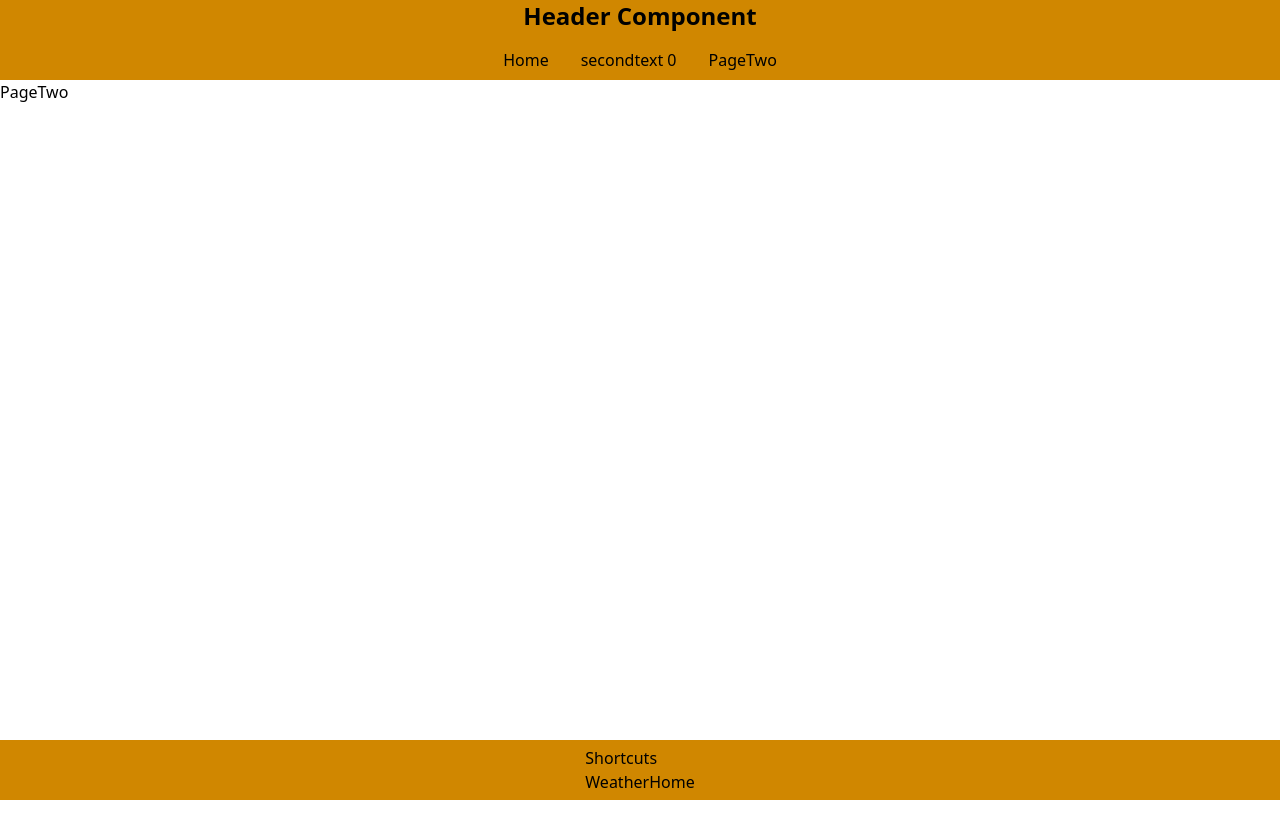
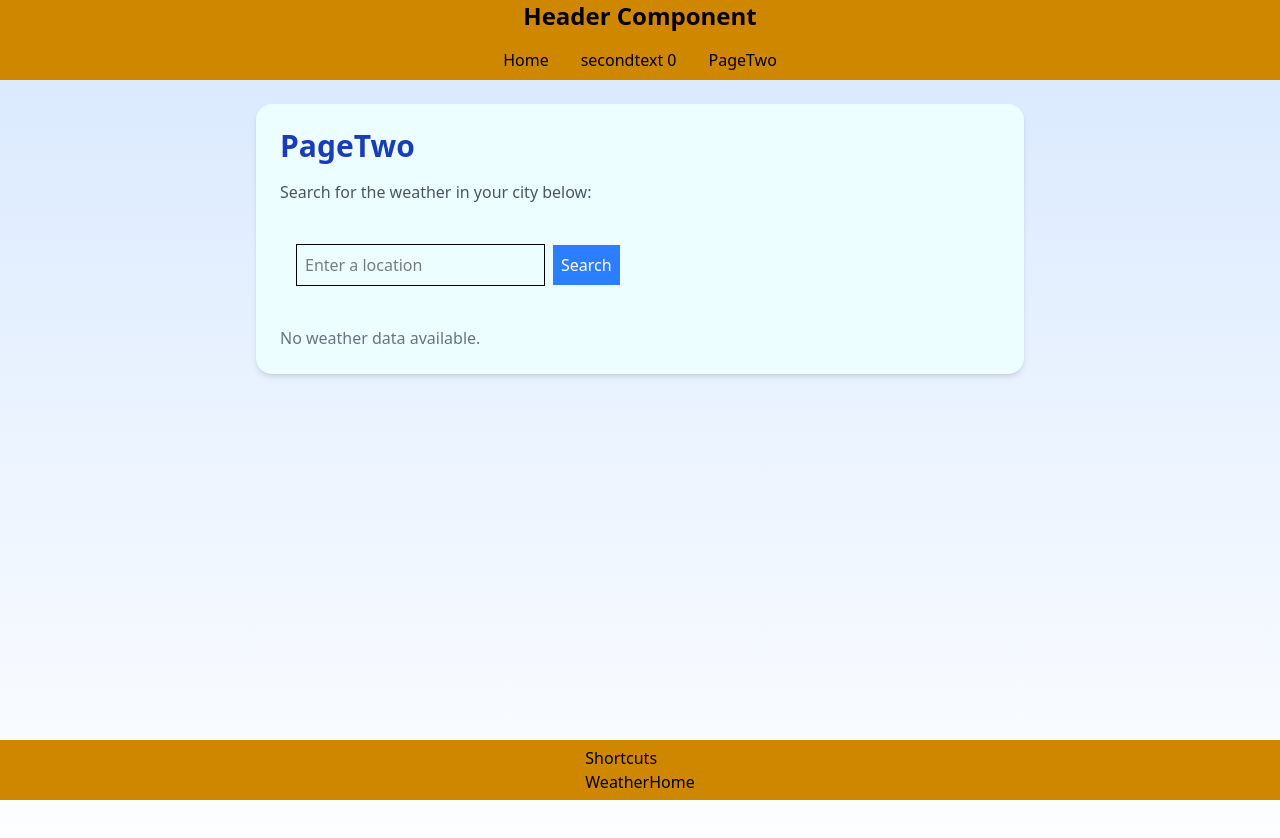
Before and after one commit to ZanaPK0/Version1, a React (Vite) app in the folder vite-project/: page /PageTwo in a window 1280 px wide. Shown: the top 838 px of the page. Before the commit the page ends 800 px from the top, so only its background shows below. Built offline with nearby package versions, Linux system fonts and the light colour scheme.

Commit message:
homepage not working properly, pageTwo now fetches hourly temperature and conditions and displays it for the searched location, pageOne works properly, fetching 3 cities

```diff
--- a/vite-project/src/Components/WeatherSearch/SearchInput.jsx
+++ b/vite-project/src/Components/WeatherSearch/SearchInput.jsx
@@ -1,12 +1,13 @@
 import React, {useState, useEffect } from "react";
 import { useDispatch } from "react-redux";
-import { fetchWeather, clearWeather } from "../../Reducers/weatherSearchSlice";
+import { fetchCurrentLocationWeather, clearWeather, fetchSearchedWeather } from "../../Reducers/weatherSearchSlice";
 
-function SearchInput() {
+function SearchInput({id}) {
 
 
   const dispatch = useDispatch();
   const [query, setQuery] = useState("");
+
 
 
   const handleInputChange = (e) => {
@@ -16,10 +17,10 @@ function SearchInput() {
 
 
 
-  // Having this makes it always load Stockholm when going back to HomePage.
-    useEffect(() => {
-        dispatch(fetchWeather("London"));
-      }, [dispatch]);
+  // // Having this makes it always load Stockholm when going back to HomePage.
+  //   useEffect(() => {
+  //       dispatch(fetchCurrentLocationWeather("London"));
+  //     }, [dispatch]);
 
 
 
@@ -29,7 +30,11 @@ function SearchInput() {
     e.preventDefault();
     dispatch(clearWeather()); // Clear previous weather data
     // Dispatch the fetchWeather thunk with the user's search query.
-    dispatch(fetchWeather(query));
+    if (e.target.id === "homePage") {
+      dispatch(fetchCurrentLocationWeather(query));
+      return
+    }
+    dispatch(fetchSearchedWeather(query));
   };
 
 
@@ -38,7 +43,7 @@ function SearchInput() {
       <>
 
     <form onSubmit={handleSubmit} className="p-4">
-      <input
+      <input id={id}
         type="text"
         value={query}
         onChange={handleInputChange}
--- a/vite-project/src/Pages/Home.jsx
+++ b/vite-project/src/Pages/Home.jsx
@@ -1,27 +1,38 @@
-import React,  {  } from "react";
+import React,  { useEffect } from "react";
 import { useSelector } from "react-redux";
 import SearchInput from "../Components/WeatherSearch/SearchInput"
 import WeatherItem from "../Components/WeatherSearch/WeatherItem"
+import { fetchCurrentLocationWeather } from "../Reducers/weatherSearchSlice";
+
+import { useDispatch } from "react-redux";
+
+
+function Home(){
+    // const { weatherData, loading, error } = useSelector((state) => state.weather);
+
+
+    const { currentLocationWeather, loading, error } = useSelector(
+      (state) => state.weather ?? {}
+    );
 
 
 
-function Home(){
-    const { weatherData, loading, error } = useSelector((state) => state.weather);
+
 
 
     return (
       <main className="min-h-screen bg-gradient-to-b from-blue-100 to-white p-6">
-        <div className="max-w-3xl mx-auto bg-blue-50 rounded-2xl shadow-md p-6">
+        <div className="max-w-3xl mx-auto bg-cyan-50 rounded-2xl shadow-md p-6">
           <h2 className="text-3xl font-bold mb-4 text-blue-800">Home</h2>
           <p className="mb-6 text-gray-600">Search for the weather in your city below:</p>
 
-          <SearchInput />
+          <SearchInput id="homePage" onSearch={(query) => dispatch(fetchCurrentLocationWeather(query))} />
 
           <div className="mt-6">
             {loading && <p className="text-blue-500">Loading weather data...</p>}
             {error && <p className="text-red-500">Error: {error}</p>}
-            {weatherData ? (
-              <WeatherItem weather={weatherData} />
+            {currentLocationWeather ? (
+              <WeatherItem weather={currentLocationWeather} />
             ) : (
               !loading && <p className="text-gray-500">No weather data available.</p>
             )}
--- a/vite-project/src/Pages/PageOne.jsx
+++ b/vite-project/src/Pages/PageOne.jsx
@@ -4,10 +4,15 @@ import { fetchMultipleCities } from "../Reducers/weatherCitiesSlice";
 import WeatherItem from "../Components/WeatherSearch/WeatherItem";
 
 function PageOne() {
+
+
+
   const dispatch = useDispatch();
   const { citiesWeatherData, loading, error } = useSelector(
     (state) => state.weatherCities
   );
+
+
 
   useEffect(() => {
     dispatch(fetchMultipleCities());
@@ -28,6 +33,7 @@ function PageOne() {
           {citiesWeatherData && citiesWeatherData.length > 0 ? (
             citiesWeatherData.map((weather, index) => (
               <WeatherItem key={index} weather={weather} />
+
             ))
           ) : (
             !loading && <p className="text-gray-500">No weather data available...</p>
--- a/vite-project/src/Pages/PageTwo.jsx
+++ b/vite-project/src/Pages/PageTwo.jsx
@@ -1,8 +1,71 @@
+import React,  { useEffect } from "react";
+import { useSelector } from "react-redux";
+import SearchInput from "../Components/WeatherSearch/SearchInput"
+import WeatherItem from "../Components/WeatherSearch/WeatherItem"
+import { fetchSearchedWeather } from "../Reducers/weatherSearchSlice";
+
+import { useDispatch } from "react-redux";
+
+
+
+
 function PageTwo(){
+
+
+
+    const { searchedWeather, loading, error } = useSelector(
+        (state) => state.weather ?? {}
+      );
+      const forecastDays = searchedWeather?.forecast?.forecastday ?? [];
+
+
+
     return (
-        <main>
-        <h2>PageTwo</h2>
+        <main className="min-h-screen bg-gradient-to-b from-blue-100 to-white p-6">
+          <div className="max-w-3xl mx-auto bg-cyan-50 rounded-2xl shadow-md p-6">
+            <h2 className="text-3xl font-bold mb-4 text-blue-800">PageTwo</h2>
+            <p className="mb-6 text-gray-600">Search for the weather in your city below:</p>
+
+            <SearchInput id="pageTwo" onSearch={(query) => dispatch(fetchSearchedWeather(query))} />
+
+            <div className="mt-6">
+              {loading && <p className="text-blue-500">Loading weather data...</p>}
+              {error && <p className="text-red-500">Error: {error}</p>}
+              {searchedWeather ? (
+                <WeatherItem weather={searchedWeather} />
+              ) : (
+                !loading && <p className="text-gray-500">No weather data available.</p>
+              )}
+            </div>
+
+      {/* Render forecast info below each weather card */}
+      {forecastDays.length > 0 && (
+        <div className="mt-4 bg-gray-50 rounded-xl p-4 border border-gray-200">
+          <h3 className="text-lg font-semibold mb-2 text-gray-700 ">Forecast</h3>
+          {forecastDays.map((forecastday) => (
+            <div key={forecastday.date} className="mb-2"  >
+              <p><strong>Date:</strong> {forecastday.date}</p>
+              <p><strong>Max Temp:</strong> {forecastday.day.maxtemp_c}°C</p>
+              <p><strong>Avg Temp:</strong> {forecastday.day.avgtemp_c}°C</p>
+              <p><strong>Min Temp:</strong> {forecastday.day.mintemp_c}°C</p>
+              <p><strong>Condition:</strong> {forecastday.day.condition.text}</p>
+              <div className="grid grid-cols-2 md:grid-cols-3 gap-4">
+
+  {forecastday.hour.slice(0, 24).map((hourData, index) => (
+    <div key={index} className="bg-gray-100 p-3 rounded-lg shadow-sm">
+      <p><strong>Time:</strong> {hourData.time}</p>
+      <p><strong>Temp:</strong> {hourData.temp_c}°C</p>
+      <p><strong>Condition:</strong> {hourData.condition.text}</p>
+    </div>
+  ))}
+</div>            </div>
+          ))}
+        </div>
+      )}
+
+
+          </div>
         </main>
-    )
+      );
 }
 export default PageTwo
--- a/vite-project/src/Reducers/weatherSearchSlice.js
+++ b/vite-project/src/Reducers/weatherSearchSlice.js
@@ -1,20 +1,57 @@
 // weatherSlice.js
 import { createSlice, createAsyncThunk } from "@reduxjs/toolkit";
 
-export const fetchWeather = createAsyncThunk(
-  "weather/fetchWeather",
+// export const fetchWeather = createAsyncThunk(
+//   "weather/fetchWeather",
+//   async (query, { rejectWithValue }) => {
+//     try {
+//       const response = await fetch(
+//         `http://api.weatherapi.com/v1/current.json?key=3a253cdd5cf949d497f155913252603&q=${query}&aqi=yes`
+//       );
+//       if (!response.ok) {
+//         return rejectWithValue("Failed to fetch weather data");
+//       }
+//       const data = await response.json();
+//       console.log(JSON.stringify(data, null, 2));
+
+//       return data; // This should be an array with objects from the API
+//     } catch (error) {
+//       return rejectWithValue(error.message);
+//     }
+//   }
+// );
+
+export const fetchCurrentLocationWeather = createAsyncThunk(
+  "weather/fetchCurrentLocationWeather",
   async (query, { rejectWithValue }) => {
     try {
       const response = await fetch(
         `http://api.weatherapi.com/v1/current.json?key=3a253cdd5cf949d497f155913252603&q=${query}&aqi=yes`
       );
       if (!response.ok) {
-        return rejectWithValue("Failed to fetch weather data");
+        return rejectWithValue("Failed to fetch weather for homepage");
       }
       const data = await response.json();
-      console.log(JSON.stringify(data, null, 2));
+      return data;
+    } catch (error) {
+      return rejectWithValue(error.message);
+    }
+  }
+);
 
-      return data; // This should be an array with objects from the API
+export const fetchSearchedWeather = createAsyncThunk(
+  "weather/fetchSearchedWeather",
+  async (query, { rejectWithValue }) => {
+    try {
+      const response = await fetch(
+        `http://api.weatherapi.com/v1/forecast.json?key=3a253cdd5cf949d497f155913252603&q=${query}&days=1&aqi=no&alerts=no
+`
+      );
+      if (!response.ok) {
+        return rejectWithValue("Failed to fetch searched weather");
+      }
+      const data = await response.json();
+      return data;
     } catch (error) {
       return rejectWithValue(error.message);
     }
@@ -24,7 +61,8 @@ export const fetchWeather = createAsyncThunk(
 const weatherSlice = createSlice({
   name: "weather", // renamed slice
   initialState: {
-    weatherData: [], // renamed property
+    currentLocationWeather: null, // for homepage (e.g., auto-detect or default city)
+    searchedWeather: null, // for user search results
     loading: false,
     error: null,
   },
@@ -35,21 +73,35 @@ const weatherSlice = createSlice({
       // Optionally reset loading if needed:
       state.loading = false;
     },
+
     // You can add synchronous reducers here if needed
   },
   extraReducers: (builder) => {
     builder
-      .addCase(fetchWeather.pending, (state) => {
+      // Homepage (current location)
+      .addCase(fetchCurrentLocationWeather.pending, (state) => {
         state.loading = true;
         state.error = null;
       })
-      .addCase(fetchWeather.fulfilled, (state, action) => {
-        console.log("Fetch fulfilled with payload:", action.payload);
+      .addCase(fetchCurrentLocationWeather.fulfilled, (state, action) => {
         state.loading = false;
-        state.weatherData = action.payload; // storing fetched weather data here
+        state.currentLocationWeather = action.payload;
       })
-      .addCase(fetchWeather.rejected, (state, action) => {
-        console.error("Fetch rejected:", action.payload, action.error);
+      .addCase(fetchCurrentLocationWeather.rejected, (state, action) => {
+        state.loading = false;
+        state.error = action.payload || "Something went wrong";
+      })
+
+      // Search results
+      .addCase(fetchSearchedWeather.pending, (state) => {
+        state.loading = true;
+        state.error = null;
+      })
+      .addCase(fetchSearchedWeather.fulfilled, (state, action) => {
+        state.loading = false;
+        state.searchedWeather = action.payload;
+      })
+      .addCase(fetchSearchedWeather.rejected, (state, action) => {
         state.loading = false;
         state.error = action.payload || "Something went wrong";
       });
@@ -57,5 +109,5 @@ const weatherSlice = createSlice({
 });
 
 export const { clearWeather } = weatherSlice.actions;
-
+export const { weather } = weatherSlice.actions;
 export default weatherSlice.reducer;
```
Also changed, not shown: vite-project/src/Components/WeatherSearch/WeatherItem.jsx (+41 -0 lines).
